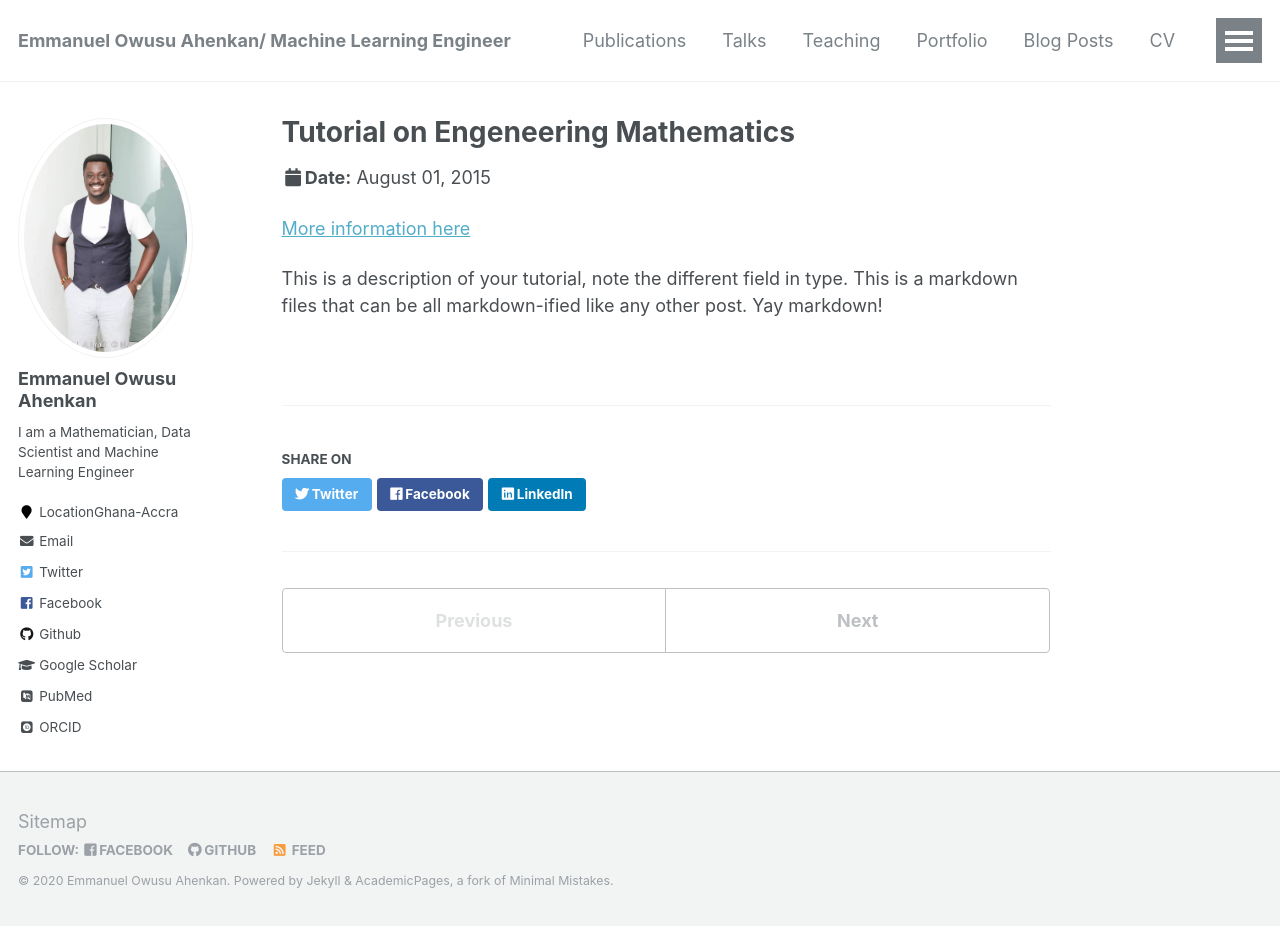
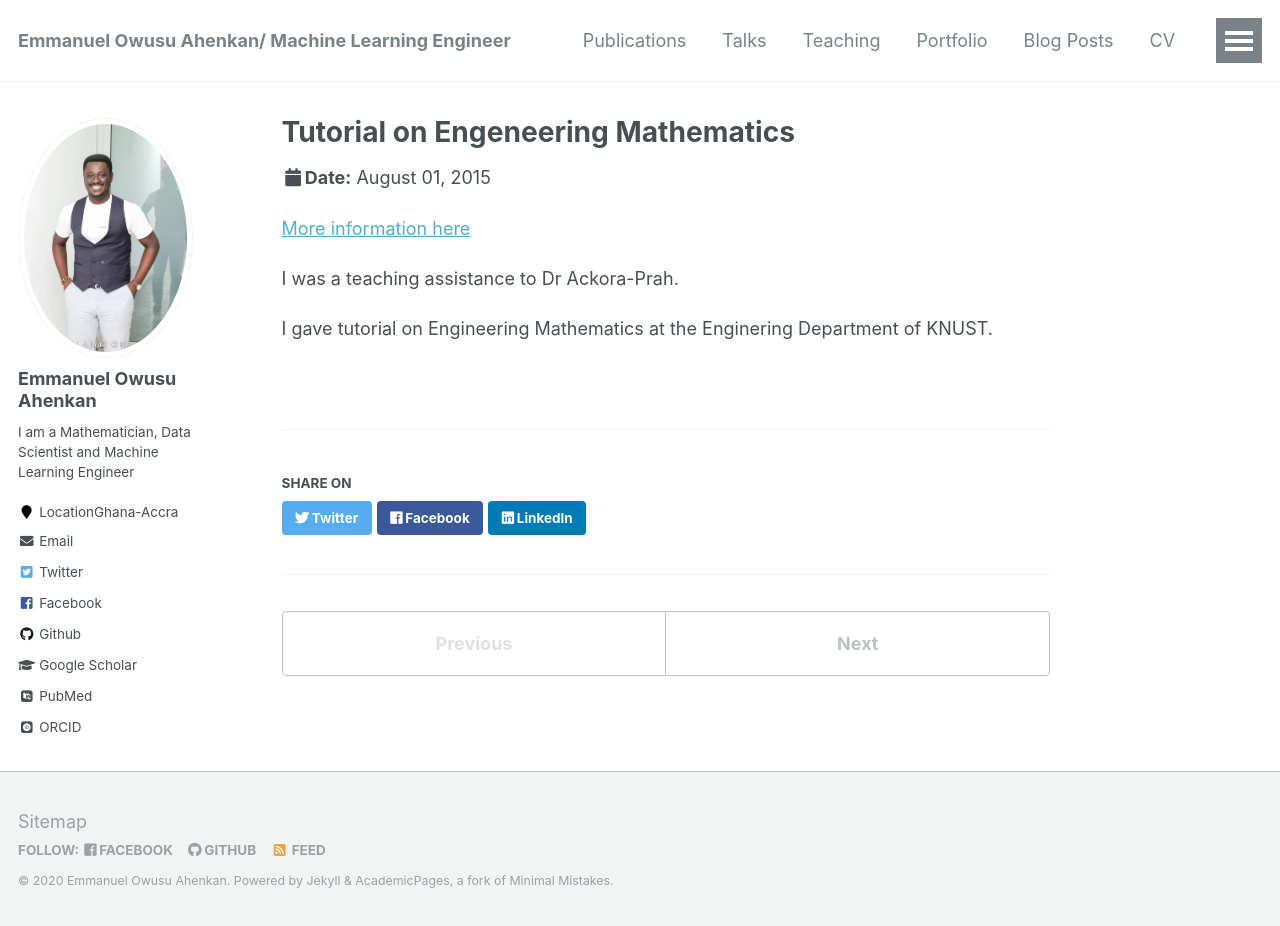
Before and after one commit to EmmanuelOwusu/EmmanuelOwusu.github.io, a Jekyll site: the page built from _talks/2013-03-01-tutorial-1.md, in a window 1280 px wide and 926 px high. Built offline with Jekyll 4.4.1, drawn with Linux system fonts in a browser that asks for light colours; some web fonts are replaced.

Commit message:
Engineering Tutorial
Engineering Tutorial

```diff
--- a/_talks/2013-03-01-tutorial-1.md
+++ b/_talks/2013-03-01-tutorial-1.md
@@ -10,4 +10,6 @@ location: "Kumasi, Ghana"
 
 [More information here](https://coe.knust.edu.gh/)
 
-This is a description of your tutorial, note the different field in type. This is a markdown files that can be all markdown-ified like any other post. Yay markdown!
+I was a teaching assistance to Dr Ackora-Prah.
+
+I gave tutorial on Engineering Mathematics at the Enginering Department of KNUST.
```
